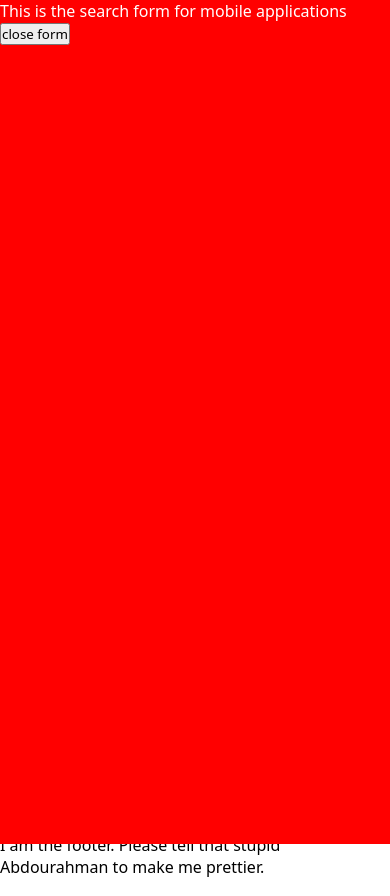
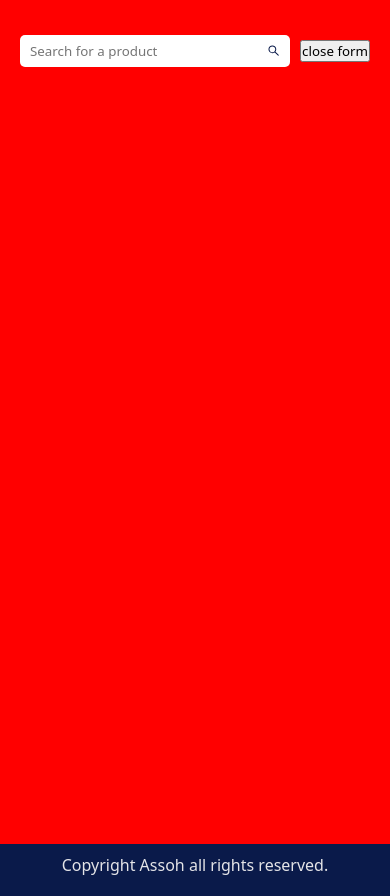
Before and after one commit to DialloAbdourahman/Assoh-Frontend, a React (Create React App) app: page /contact in a window 390 px wide. Both pictures are taken after a click on the button 234 px from the left and 36 px from the top of the page. Built offline with nearby package versions, Linux system fonts and the light colour scheme; no server answers.

Commit message:
Sidebar and mobile search fixes

```diff
--- a/src/App.js
+++ b/src/App.js
@@ -2,7 +2,7 @@ import React from 'react';
 import { BrowserRouter, Routes, Route, Navigate } from 'react-router-dom';
 import { Home, Login, SignUp, ContactUs, Products } from './pages';
 import { useGlobalContext } from './contexts/globalContext';
-import { Navbar, Sidebar, Footer, SubMenu } from './components';
+import { Navbar, Sidebar, Footer } from './components';
 import styled from 'styled-components';
 import Loading from './components/Loading';
 
@@ -12,7 +12,6 @@ function App() {
     <Wrapper style={{ background: `${light ? 'white' : 'var(--black)'}` }}>
       <BrowserRouter>
         <Navbar />
-        {/* <SubMenu /> */}
         <Sidebar />
         {loading && <Loading />}
         <WrapperGrow>
@@ -24,13 +23,13 @@ function App() {
                 user.email ? <Navigate to={'/'} replace={true} /> : <Login />
               }
             />
-            <Route path='/products' element={<Products />} />
             <Route
               path='/signup'
               element={
                 user.email ? <Navigate to={'/'} replace={true} /> : <SignUp />
               }
             />
+            <Route path='/products' element={<Products />} />
             <Route path='/contact' element={<ContactUs />} />
           </Routes>
         </WrapperGrow>
--- a/src/components/AccountInfo.js
+++ b/src/components/AccountInfo.js
@@ -5,7 +5,6 @@ import { MdEdit } from 'react-icons/md';
 import { useNavigate } from 'react-router-dom';
 import { useGlobalContext } from '../contexts/globalContext';
 import { API_LINK } from '../utils/constants';
-import SmallLoading from './SmallLoading';
 import OutsideAlerterAccountInfo from './OutsideAlerterAccountInfo';
 import {
   SET_LOADING_TRUE,
@@ -13,10 +12,8 @@ import {
   SET_LOADING_FALSE,
 } from '../utils/actions';
 
-const AccountInfo = ({ setShowAccountInfo }) => {
-  const [profile, setProfile] = useState({});
-  const [loading, setLoading] = useState(true);
-  const [error, setError] = useState(false);
+const AccountInfo = ({ showAccountInfo, setShowAccountInfo }) => {
+  const [profile, setProfile] = useState('');
   const { user, dispatch } = useGlobalContext();
 
   const navigate = useNavigate();
@@ -54,17 +51,16 @@ const AccountInfo = ({ setShowAccountInfo }) => {
         headers: { Authorization: 'Bearer ' + user.token },
       });
 
-      setLoading(false);
-      setError(false);
-      console.log(data);
+      setProfile(data.avatarUrl.split(' ')[1]);
+      // console.log(data);
     } catch (error) {
-      setLoading(false);
-      setError(true);
+      console.log(error);
     }
   };
 
   useEffect(() => {
     getProfile();
+    // eslint-disable-next-line
   }, []);
 
   useEffect(() => {
@@ -78,40 +74,16 @@ const AccountInfo = ({ setShowAccountInfo }) => {
     return () => {
       window.removeEventListener('resize', checkSize);
     };
+    // eslint-disable-next-line
   }, []);
 
-  if (loading) {
-    return (
-      <Wrapper>
-        <OutsideAlerterAccountInfo setShowAccountInfo={setShowAccountInfo}>
-          <SmallLoading />
-        </OutsideAlerterAccountInfo>
-      </Wrapper>
-    );
-  }
-
-  if (error) {
-    return (
-      <Wrapper>
-        <OutsideAlerterAccountInfo setShowAccountInfo={setShowAccountInfo}>
-          <p style={{ color: 'red', textAlign: 'center', padding: '10px 0' }}>
-            Error
-          </p>
-        </OutsideAlerterAccountInfo>
-      </Wrapper>
-    );
-  }
-
   return (
-    <Wrapper>
+    <Wrapper style={{ display: `${showAccountInfo ? 'block' : 'none'}` }}>
       <OutsideAlerterAccountInfo setShowAccountInfo={setShowAccountInfo}>
-        {' '}
         <div className='profile'>
           <p className='name'>{user.name}</p>
           <img
-            src={`${
-              profile?.avatarUrl ? profile?.avatarUrl : '/images/background.png'
-            }`}
+            src={`${profile !== '' ? profile : '/images/background.png'}`}
             alt=''
           />
           <button className='icon' onClick={goToAccount}>
@@ -145,7 +117,6 @@ const Wrapper = styled.article`
     width: 100px;
     height: 100px;
     border-radius: 50%;
-    border: 1px solid black;
     transform: translateY(40%);
   }
 
@@ -196,5 +167,10 @@ const Wrapper = styled.article`
     background-color: transparent;
     border: none;
     outline: none;
+    transition: all 0.2s linear;
+  }
+
+  button:hover {
+    font-weight: bold;
   }
 `;
--- a/src/components/Carousel.js
+++ b/src/components/Carousel.js
@@ -41,12 +41,12 @@ const Wrapper = styled.section`
     object-fit: cover;
     height: 100%;
     width: 100%;
-    /* opacity: 0.7; */
   }
 
   .slide {
     width: 100vw;
     height: 400px;
+    display: block;
   }
 `;
 
--- a/src/components/Footer.js
+++ b/src/components/Footer.js
@@ -1,11 +1,15 @@
 import React from 'react';
+import styled from 'styled-components';
 
 const Footer = () => {
-  return (
-    <div>
-      I am the footer. Please tell that stupid Abdourahman to make me prettier.
-    </div>
-  );
+  return <Wrapper>Copyright Assoh all rights reserved.</Wrapper>;
 };
 
 export default Footer;
+
+const Wrapper = styled.footer`
+  background-color: var(--darkblue);
+  text-align: center;
+  padding: 20px 0;
+  color: var(--lightgrey);
+`;
--- a/src/components/MobileSearch.js
+++ b/src/components/MobileSearch.js
@@ -1,11 +1,55 @@
 import React from 'react';
 import styled from '@emotion/styled';
+import SearchList from './SearchList';
+import { useNavigate } from 'react-router-dom';
+import { AiOutlineSearch } from 'react-icons/ai';
+import { useProductsContext } from '../contexts/productsContext';
+import { SET_SEARCH_TERM, EMPTY_SEARCH_TERM } from '../utils/actions';
 
 const MobileSearch = ({ setShowMobileSearch }) => {
+  const { searchTerm, dispatch: dispatchProductContext } = useProductsContext();
+
+  const navigate = useNavigate();
+
+  const handleSearchSubmit = (e) => {
+    e.preventDefault();
+
+    navigate('/products', {
+      state: { name: searchTerm, page: 1, category: '' },
+    });
+
+    dispatchProductContext({ type: EMPTY_SEARCH_TERM });
+  };
+
   return (
     <Wrapper>
-      This is the search form for mobile applications
-      <button onClick={() => setShowMobileSearch(false)}>close form</button>
+      <div className='flex'>
+        <form
+          method='post'
+          className='search-form'
+          onSubmit={handleSearchSubmit}
+        >
+          <input
+            type='text'
+            name='search'
+            id='search'
+            placeholder='Search for a product'
+            autoComplete='off'
+            value={searchTerm}
+            onChange={(e) =>
+              dispatchProductContext({
+                type: SET_SEARCH_TERM,
+                payload: e.target.value,
+              })
+            }
+          />
+          <button type='submit' className='search-icon'>
+            <AiOutlineSearch />
+          </button>
+          <SearchList setShowMobileSearch={setShowMobileSearch} />
+        </form>
+        <button onClick={() => setShowMobileSearch(false)}>close form</button>
+      </div>
     </Wrapper>
   );
 };
@@ -19,6 +63,40 @@ const Wrapper = styled.section`
   right: 0;
   z-index: 1000;
   display: none;
+  padding: 20px;
+
+  .search-form {
+    position: relative;
+    display: flex;
+    flex-direction: column;
+    align-items: center;
+    padding: 15px 0;
+    flex-grow: 1;
+    margin-right: 10px;
+  }
+
+  .search-form input {
+    padding: 7px 10px;
+    width: 100%;
+    border: none;
+    border-radius: 5px;
+    outline: none;
+  }
+
+  .search-icon {
+    position: absolute;
+    right: 10px;
+    top: 23px;
+    background-color: transparent;
+    border: none;
+    color: var(--darkblue);
+  }
+
+  .flex {
+    display: flex;
+    justify-content: space-between;
+    align-items: center;
+  }
 
   @media (max-width: 500px) {
     display: block;
--- a/src/components/Navbar.js
+++ b/src/components/Navbar.js
@@ -10,16 +10,10 @@ import {
   OPEN_SIDEBAR,
   TOGGLE_THEME,
   CLOSE_SIDEBAR,
-  SET_USER,
-  SET_LOADING_TRUE,
-  SET_LOADING_FALSE,
   SET_SEARCH_TERM,
   EMPTY_SEARCH_TERM,
 } from '../utils/actions';
 import { SearchList, MobileSearch, CategoriesList } from './index';
-import OutsideAlerterAccountInfo from './OutsideAlerterAccountInfo';
-import { API_LINK } from '../utils/constants';
-import axios from 'axios';
 import AccountInfo from './AccountInfo';
 
 const Navbar = () => {
@@ -39,6 +33,12 @@ const Navbar = () => {
     dispatchProductContext({ type: EMPTY_SEARCH_TERM });
   };
 
+  const showAccountIsShowAccountStateIsFalse = () => {
+    if (showAccountInfo === false) {
+      setShowAccountInfo(true);
+    }
+  };
+
   useEffect(() => {
     const checkSize = () => {
       if (window.innerWidth > 500) {
@@ -54,11 +54,7 @@ const Navbar = () => {
   }, [dispatch]);
 
   return (
-    <Wrapper
-      style={{
-        background: `${light ? 'var(--darkblue)' : 'var(--lightblack)'}`,
-      }}
-    >
+    <Wrapper light={light}>
       <div className='container'>
         <h1 className='logo'>
           <Link to={'/'}>ASSOH</Link>
@@ -134,15 +130,18 @@ const Navbar = () => {
         </NavLink>
         {user.email && (
           <button
+            id='account'
             className='account'
-            onClick={() => setShowAccountInfo(!showAccountInfo)}
+            // onClick={() => setShowAccountInfo(!showAccountInfo)}
+            onClick={showAccountIsShowAccountStateIsFalse}
           >
             {user.name.substring(0, 1)}
           </button>
         )}
-        {showAccountInfo && (
-          <AccountInfo setShowAccountInfo={setShowAccountInfo} />
-        )}
+        <AccountInfo
+          showAccountInfo={showAccountInfo}
+          setShowAccountInfo={setShowAccountInfo}
+        />
         <button
           className='theme'
           onClick={() => {
@@ -175,6 +174,8 @@ export default Navbar;
 
 const Wrapper = styled.nav`
   color: white;
+  background-color: ${(props) =>
+    props.light ? 'var(--darkblue)' : 'var(--lightblack)'};
 
   .container {
     display: flex;
@@ -351,9 +352,7 @@ const Wrapper = styled.nav`
     .toggle-sidebar {
       display: block;
     }
-  }
 
-  @media (max-width: 650px) {
     .category-container {
       display: none;
     }
--- a/src/components/OutsideAlerterAccountInfo.js
+++ b/src/components/OutsideAlerterAccountInfo.js
@@ -5,7 +5,9 @@ export default function OutsideAlerterAccountInfo(props) {
     useEffect(() => {
       function handleClickOutside(event) {
         if (ref.current && !ref.current.contains(event.target)) {
-          props.setShowAccountInfo(false);
+          if (event.target.id !== 'account') {
+            props.setShowAccountInfo(false);
+          }
         }
       }
       // Bind the event listener
--- a/src/components/OutsideAlerterSearchForm.js
+++ b/src/components/OutsideAlerterSearchForm.js
@@ -10,7 +10,9 @@ export default function OutsideAlerterSearchForm(props) {
       function handleClickOutside(event) {
         if (ref.current && !ref.current.contains(event.target)) {
           if (event.target.id !== 'search') {
-            dispatch({ type: EMPTY_SEARCH_TERM });
+            if (event.target.id !== 'item') {
+              dispatch({ type: EMPTY_SEARCH_TERM });
+            }
           }
         }
       }
--- a/src/components/SearchList.js
+++ b/src/components/SearchList.js
@@ -5,7 +5,7 @@ import { useProductsContext } from '../contexts/productsContext';
 import { SmallLoading, OutsideAlerterSearchForm } from '../components';
 import { EMPTY_SEARCH_TERM } from '../utils/actions';
 
-const SearchList = () => {
+const SearchList = ({ setShowMobileSearch }) => {
   const { searchedProducts, searchTerm, searchProductsLoading, dispatch } =
     useProductsContext();
 
@@ -34,17 +34,33 @@ const SearchList = () => {
   }
 
   return (
-    <Wrapper>
+    <Wrapper id='item'>
       <OutsideAlerterSearchForm>
         {searchedProducts.map((product) => {
           return (
+            <>
               <Link
                 to={`/product/${product.id}`}
                 key={product.id}
                 onClick={() => dispatch({ type: EMPTY_SEARCH_TERM })}
+                className='desktopSearch'
+                id='item'
               >
                 {product.name}
               </Link>
+              <Link
+                to={`/product/${product.id}`}
+                key={product.id}
+                onClick={() => {
+                  dispatch({ type: EMPTY_SEARCH_TERM });
+                  setShowMobileSearch(false);
+                }}
+                className='mobileSearch'
+                id='item'
+              >
+                {product.name}
+              </Link>
+            </>
           );
         })}
       </OutsideAlerterSearchForm>
@@ -79,6 +95,24 @@ const Wrapper = styled.div`
     padding: 5px 0;
     color: var(--black);
   }
+
+  .desktopSearch {
+    display: block;
+  }
+
+  .mobileSearch {
+    display: none;
+  }
+
+  @media (max-width: 500px) {
+    .desktopSearch {
+      display: none;
+    }
+
+    .mobileSearch {
+      display: block;
+    }
+  }
 `;
 
 export default SearchList;
```
Also changed, not shown: src/components/Sidebar.js (+119 -6 lines). Lines whose indentation alone changed are shown as unchanged.
